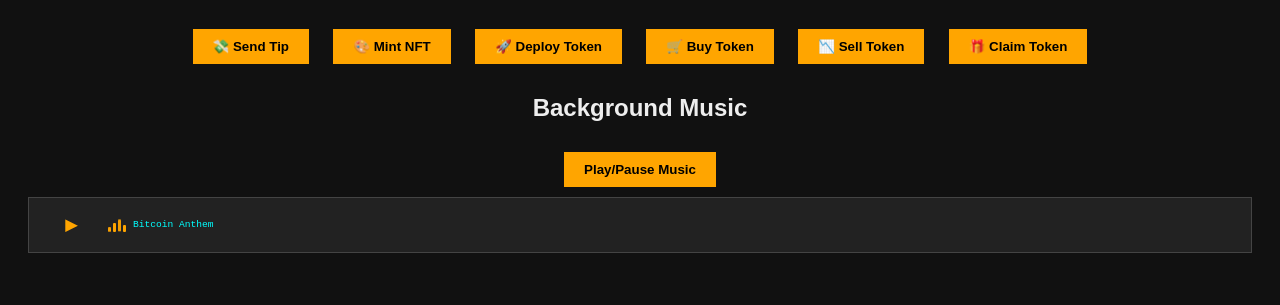
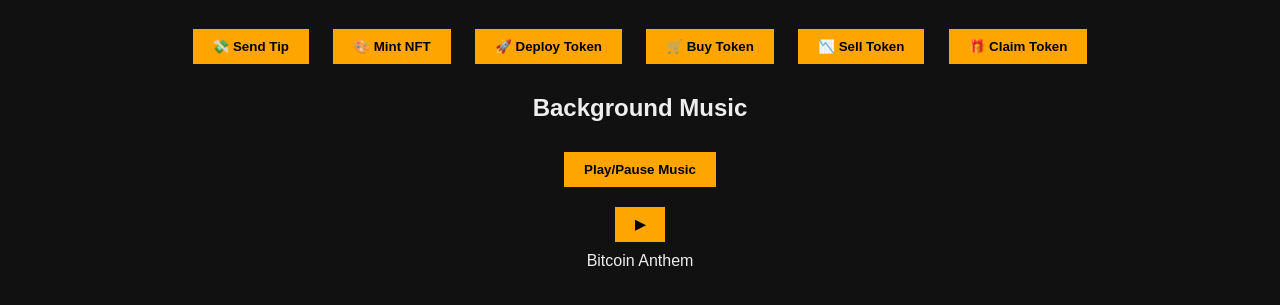
Before and after one commit to manikagarg0000/opnet-tip-bot-app-, a plain HTML site: page index.html in a window 1280 px wide. Shown: the part 89-394 px from the top of the page. Drawn offline with Linux system fonts and the light colour scheme.

Commit message:
Add files via upload

```diff
--- a/style.css
+++ b/style.css
@@ -19,22 +19,6 @@ button {
   font-weight: bold;
 }
 
-/* Music EQ */
-.music-box{
-  display:flex;align-items:center;gap:7px;
-  background:#222;border:1px solid #444;padding:5px 12px;
-  font-family:'Share Tech Mono',monospace;font-size:.6rem
+section {
+  margin: 20px 0;
 }
-.eq{display:flex;align-items:flex-end;gap:2px;height:14px}
-.eq-b{width:3px;border-radius:1px;background:orange;
-  animation:eq .7s ease-in-out infinite alternate}
-.eq-b:nth-child(1){height:5px;animation-delay:0s}
-.eq-b:nth-child(2){height:9px;animation-delay:.12s}
-.eq-b:nth-child(3){height:13px;animation-delay:.24s}
-.eq-b:nth-child(4){height:7px;animation-delay:.08s}
-@keyframes eq{from{transform:scaleY(.25);opacity:.3}to{transform:scaleY(1);opacity:1}}
-.eq.paused .eq-b{animation-play-state:paused}
-.track-name{color:cyan;max-width:130px;overflow:hidden;white-space:nowrap;text-overflow:ellipsis}
-.music-btn{background:none;border:none;color:orange;cursor:pointer;font-size:.95rem;
-  width:24px;height:24px;display:flex;align-items:center;justify-content:center;transition:transform .2s}
-.music-btn:hover{transform:scale(1.25)}
```
